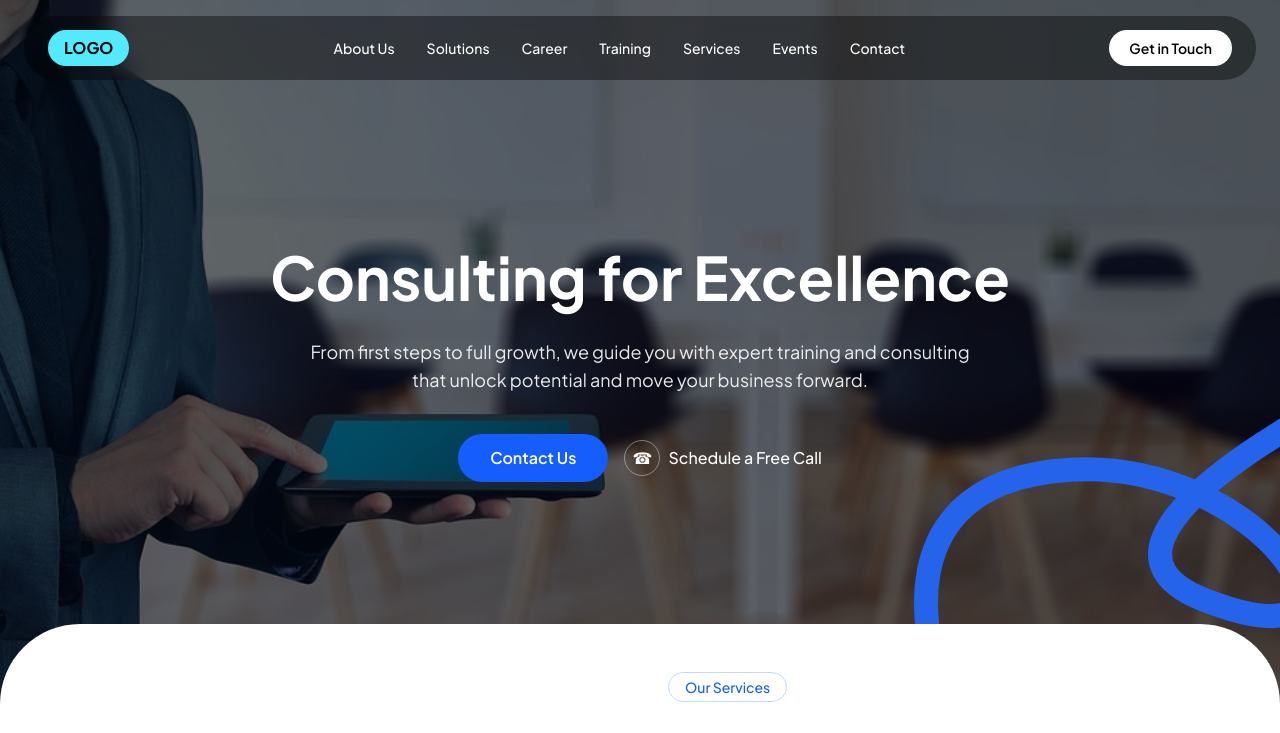
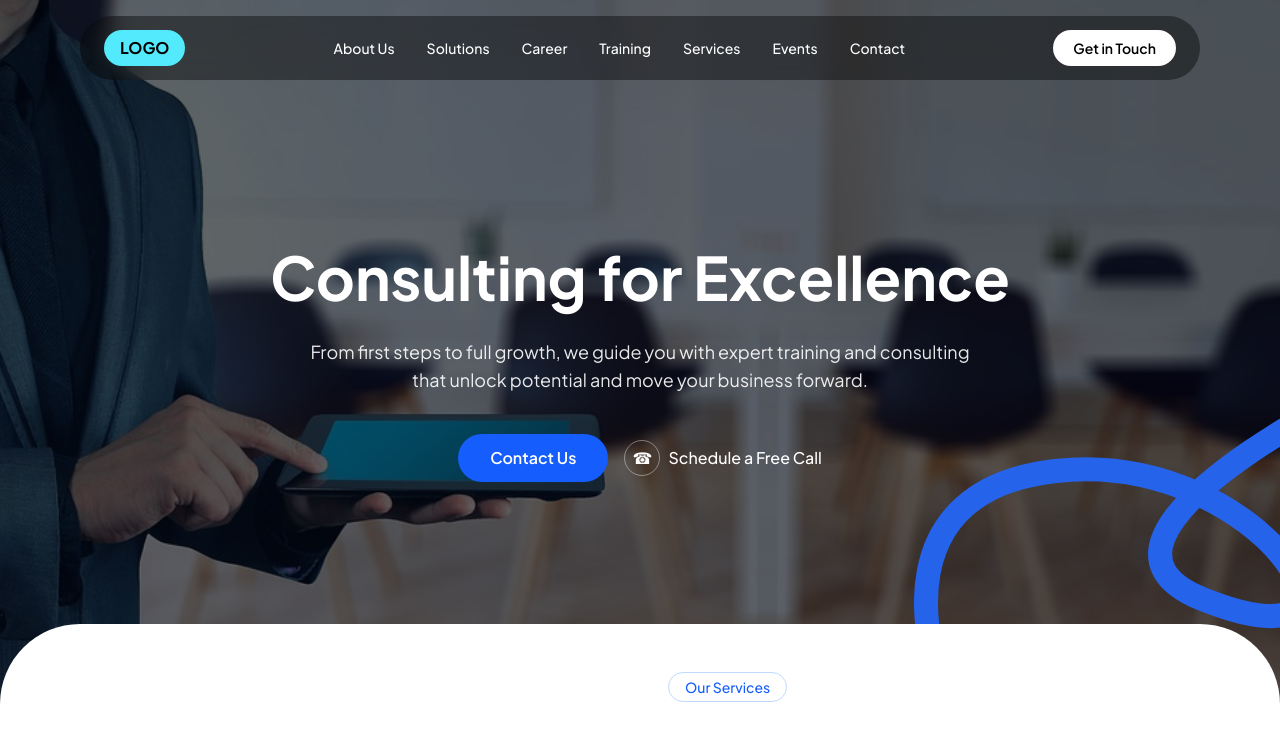
Before and after one commit to Senanurag07/IPEC-PROJECT, a Next.js app: page / in a window 1280 px wide. Shown: the top 733 px of the page. Built offline with nearby package versions, Linux system fonts and the light colour scheme.

Commit message:
Update Navbar component to use max-container for consistent layout

```diff
--- a/app/components/Navbar.tsx
+++ b/app/components/Navbar.tsx
@@ -19,7 +19,7 @@ export default function Navbar() {
 
   return (
     <header className="fixed top-0 left-0 w-full z-50">
-      <nav className="mx-auto max-w-7xl px-4 sm:px-6">
+      <nav className="mx-auto max-container px-4 sm:px-6">
         <div className="mt-4 flex h-16 items-center justify-between rounded-full bg-black/40 backdrop-blur-md px-4 sm:px-6 text-white">
 
           {/* Logo */}
```
